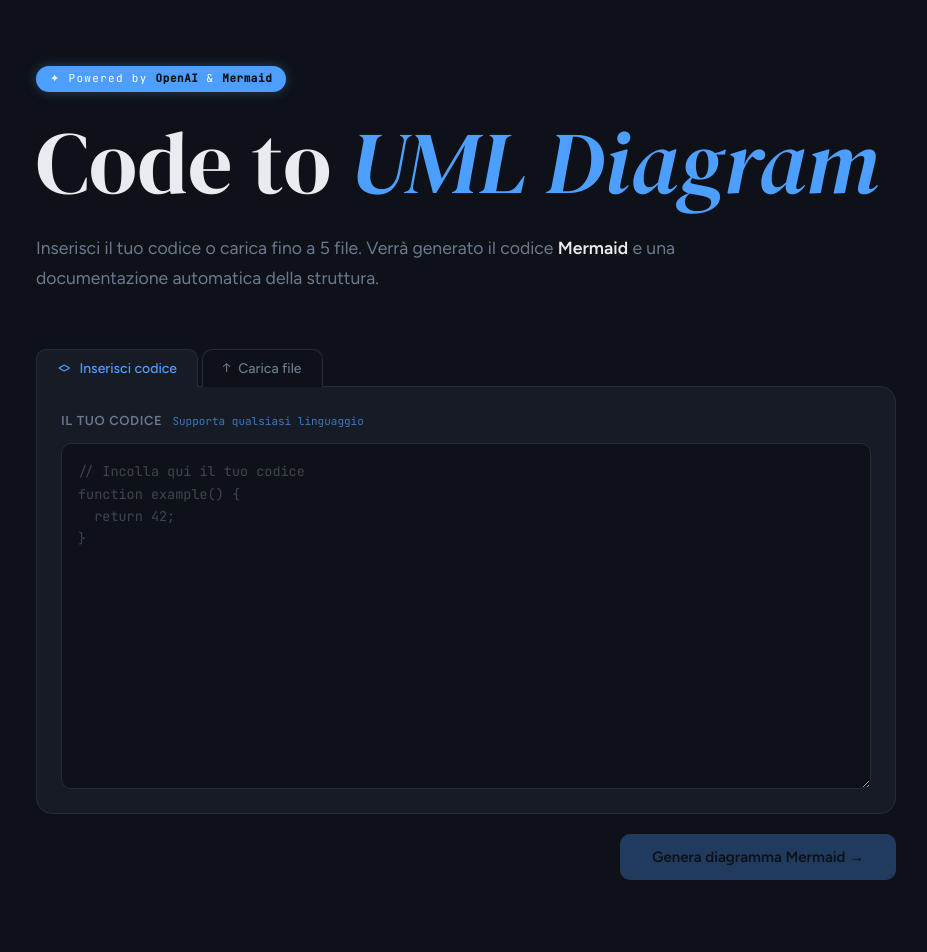
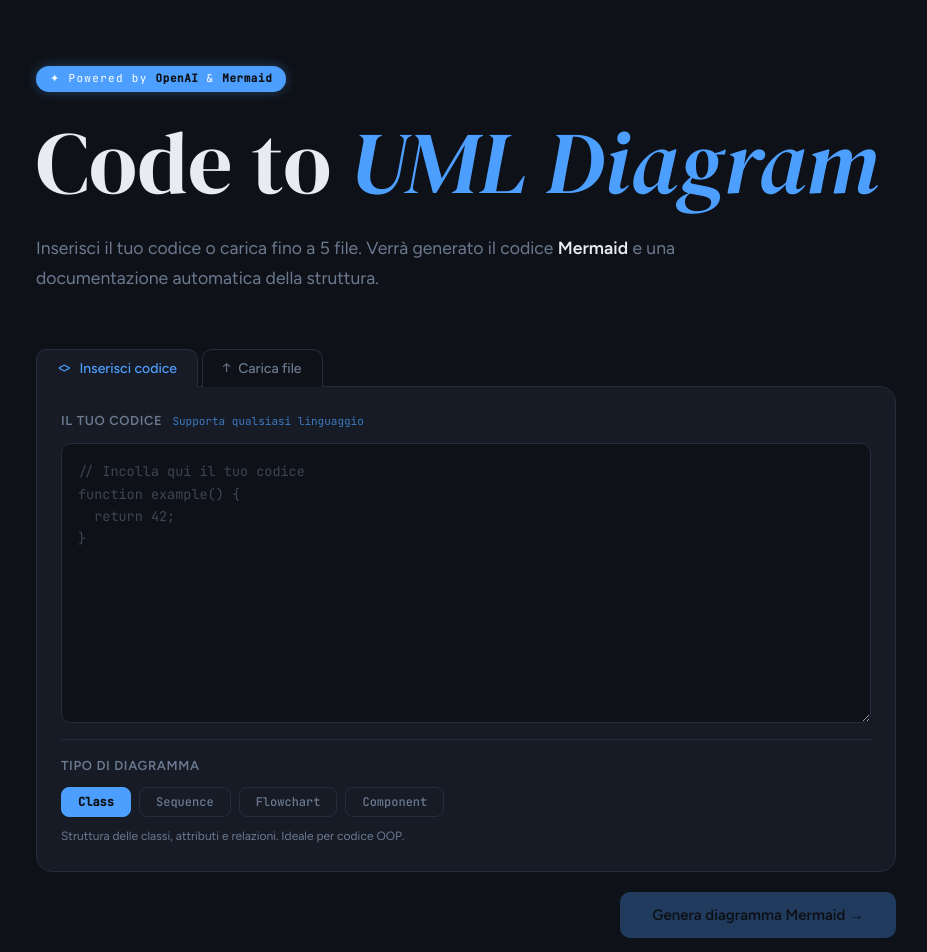
Before and after one commit to FlaXDeR/mermaid_generator, a React (Vite) app: page / in a window 1280 px wide. Shown: the top 952 px of the page, without its empty margins (174-1101 px from the left). Built offline with nearby package versions, Linux system fonts and the light colour scheme.

Commit message:
modifiche strutturali frontend selettore tipologia diagramma

```diff
--- a/src/frontend/pages/HomePage.tsx
+++ b/src/frontend/pages/HomePage.tsx
@@ -5,8 +5,32 @@ import OutputSection from './OutputSection';
 
 type InputMode = 'text' | 'file';
 type Phase = 'input' | 'loading' | 'output';
+export type DiagramType = 'class' | 'sequence' | 'flowchart' | 'component';
 
 const MAX_FILES = 5;
+
+const DIAGRAM_TYPES: { id: DiagramType; label: string; description: string }[] = [
+    {
+        id: 'class',
+        label: 'Class',
+        description: 'Struttura delle classi, attributi e relazioni. Ideale per codice OOP.',
+    },
+    {
+        id: 'sequence',
+        label: 'Sequence',
+        description: 'Flusso di chiamate tra oggetti nel tempo. Utile per capire il runtime.',
+    },
+    {
+        id: 'flowchart',
+        label: 'Flowchart',
+        description: 'Logica con condizioni e cicli. Più leggibile per chi non conosce UML.',
+    },
+    {
+        id: 'component',
+        label: 'Component',
+        description: 'Architettura ad alto livello con moduli e dipendenze.',
+    },
+];
 
 const MOCK_MERMAID = `classDiagram
   class UserService {
@@ -82,13 +106,13 @@ export default function HomePage() {
     const [isDragging, setIsDragging] = useState(false);
     const [mermaidCode, setMermaidCode] = useState<string | null>(null);
     const [docText, setDocText] = useState<string | null>(null);
+    const [selectedDiagram, setSelectedDiagram] = useState<DiagramType>('class');
     const fileInputRef = useRef<HTMLInputElement>(null);
 
     const addFiles = (incoming: FileList | File[]) => {
         const arr = Array.from(incoming);
         setDroppedFiles(prev => {
             const combined = [...prev, ...arr];
-            // Rimuove duplicati per nome e rispetta il limite
             const unique = combined.filter(
                 (f, i, self) => self.findIndex(x => x.name === f.name) === i
             );
@@ -139,6 +163,8 @@ export default function HomePage() {
         ? !codeText.trim()
         : droppedFiles.length === 0;
 
+    const selectedType = DIAGRAM_TYPES.find(d => d.id === selectedDiagram)!;
+
     return (
         <main>
             <header className="hero">
@@ -150,7 +176,6 @@ export default function HomePage() {
                 </h1>
                 <p className="hero-sub">
                     Inserisci il tuo codice o carica fino a 5 file. Verrà generato il codice <strong>Mermaid</strong> e una documentazione automatica della struttura.
-
                 </p>
             </header>
 
@@ -171,8 +196,9 @@ export default function HomePage() {
                         </button>
                     </div>
 
+                    <div className="panel">
                         {activeTab === 'text' && (
-                        <div className="panel">
+                            <>
                                 <label className="panel-label">
                                     Il tuo codice
                                     <span className="panel-hint">Supporta qualsiasi linguaggio</span>
@@ -182,14 +208,14 @@ export default function HomePage() {
                                     placeholder={`// Incolla qui il tuo codice\nfunction example() {\n  return 42;\n}`}
                                     value={codeText}
                                     onChange={(e) => setCodeText(e.target.value)}
-                                rows={14}
+                                    rows={10}
                                     spellCheck={false}
                                 />
-                        </div>
+                            </>
                         )}
 
                         {activeTab === 'file' && (
-                        <div className="panel">
+                            <>
                                 <label className="panel-label">
                                     Carica i file sorgente
                                     <span className="panel-hint">
@@ -197,7 +223,6 @@ export default function HomePage() {
                                     </span>
                                 </label>
 
-                            {/* Drop zone — sempre visibile finché non si raggiunge il limite */}
                                 {droppedFiles.length < MAX_FILES && (
                                     <div
                                         className={`drop-zone ${isDragging ? 'dragging' : ''}`}
@@ -229,7 +254,6 @@ export default function HomePage() {
                                     </div>
                                 )}
 
-                            {/* Lista file caricati */}
                                 {droppedFiles.length > 0 && (
                                     <ul className="file-list">
                                         {droppedFiles.map(file => (
@@ -254,8 +278,30 @@ export default function HomePage() {
                                         )}
                                     </ul>
                                 )}
+                            </>
+                        )}
+
+                        {/* Selettore tipo diagramma — sempre visibile nel pannello */}
+                        <div className="diagram-type-selector">
+                            <label className="panel-label">
+                                Tipo di diagramma
+                            </label>
+                            <div className="diagram-type-buttons">
+                                {DIAGRAM_TYPES.map(type => (
+                                    <button
+                                        key={type.id}
+                                        className={`diagram-type-btn ${selectedDiagram === type.id ? 'active' : ''}`}
+                                        onClick={() => setSelectedDiagram(type.id)}
+                                    >
+                                        {type.label}
+                                    </button>
+                                ))}
                             </div>
-                    )}
+                            <p className="diagram-type-description">
+                                {selectedType.description}
+                            </p>
+                        </div>
+                    </div>
 
                     <button
                         className="generate-btn"
@@ -280,6 +326,7 @@ export default function HomePage() {
                 <OutputSection
                     mermaidCode={mermaidCode}
                     docText={docText ?? ''}
+                    diagramType={selectedDiagram}
                     onReset={handleReset}
                 />
             )}
--- a/src/frontend/pages/OutputSection.tsx
+++ b/src/frontend/pages/OutputSection.tsx
@@ -1,5 +1,6 @@
 import { useEffect, useState, useRef } from 'react';
 import "../styles/OutputSection.css";
+import type { DiagramType } from './HomePage';
 
 function getTypewriterSpeed(length: number): number {
     if (length < 200) return 30;
@@ -7,41 +8,25 @@ function getTypewriterSpeed(length: number): number {
     return 4;
 }
 
-const DIAGRAM_TYPES = [
-    {
-        id: 'class',
-        label: 'Class',
-        description: 'Struttura delle classi, attributi e relazioni — ideale per codice orientato agli oggetti.',
-    },
-    {
-        id: 'sequence',
-        label: 'Sequence',
-        description: 'Flusso di chiamate tra oggetti nel tempo — utile per capire il comportamento a runtime.',
-    },
-    {
-        id: 'flowchart',
-        label: 'Flowchart',
-        description: 'Logica del codice con condizioni e cicli — più leggibile per chi non conosce UML.',
-    },
-    {
-        id: 'component',
-        label: 'Component',
-        description: 'Architettura ad alto livello con moduli e dipendenze — panoramica del sistema.',
-    },
-];
+const DIAGRAM_LABELS: Record<DiagramType, string> = {
+    class:     'Class Diagram',
+    sequence:  'Sequence Diagram',
+    flowchart: 'Flowchart',
+    component: 'Component Diagram',
+};
 
 interface OutputSectionProps {
     mermaidCode: string;
     docText: string;
+    diagramType: DiagramType;
     onReset: () => void;
 }
 
-export default function OutputSection({ mermaidCode, docText, onReset }: OutputSectionProps) {
+export default function OutputSection({ mermaidCode, docText, diagramType, onReset }: OutputSectionProps) {
     const [displayedCode, setDisplayedCode] = useState<string>('');
     const [typewriterDone, setTypewriterDone] = useState(false);
     const [copied, setCopied] = useState(false);
     const [docCopied, setDocCopied] = useState(false);
-    const [selectedDiagram, setSelectedDiagram] = useState('class');
     const timerRef = useRef<ReturnType<typeof setTimeout> | null>(null);
     const cancelledRef = useRef(false);
 
@@ -105,12 +90,9 @@ export default function OutputSection({ mermaidCode, docText, onReset }: OutputS
         console.log('Download PDF documento');
     };
 
-    const selectedType = DIAGRAM_TYPES.find(d => d.id === selectedDiagram)!;
-
     return (
         <section className="output-section phase-enter">
 
-            {/* ── Griglia tre colonne affiancate ── */}
             <div className="output-grid">
 
                 {/* Sinistra — codice Mermaid */}
@@ -140,28 +122,17 @@ export default function OutputSection({ mermaidCode, docText, onReset }: OutputS
                 {/* Centro — diagramma UML */}
                 <div className={`output-card diagram-card ${typewriterDone ? 'visible' : ''}`}>
                     <div className="card-header">
-                        <span className="card-title">Diagramma UML</span>
+                        <div className="card-header-left">
+                            <span className="card-title">Diagramma UML</span>
+                            {/* Badge tipo diagramma generato */}
+                            <span className="diagram-type-badge">
+                                {DIAGRAM_LABELS[diagramType]}
+                            </span>
+                        </div>
                         <button className="card-btn download" onClick={handleDownloadPDF}>
                             ↓ Scarica PDF
                         </button>
                     </div>
-
-                    <div className="diagram-selector">
-                        <p className="selector-label">Seleziona il tipo di diagramma</p>
-                        <div className="selector-buttons">
-                            {DIAGRAM_TYPES.map(type => (
-                                <button
-                                    key={type.id}
-                                    className={`selector-btn ${selectedDiagram === type.id ? 'active' : ''}`}
-                                    onClick={() => setSelectedDiagram(type.id)}
-                                >
-                                    {type.label}
-                                </button>
-                            ))}
-                        </div>
-                        <p className="selector-description">{selectedType.description}</p>
-                    </div>
-
                     <div className="diagram-area">
                         <p className="diagram-placeholder">Il diagramma apparirà qui</p>
                     </div>
--- a/src/frontend/styles/HomePage.css
+++ b/src/frontend/styles/HomePage.css
@@ -382,3 +382,51 @@
     .hero-title { font-size: 2.8rem; }
     .generate-btn { width: 100%; text-align: center; }
 }
+
+/* Selettore tipo diagramma nel pannello input */
+.diagram-type-selector {
+    display: flex;
+    flex-direction: column;
+    gap: 10px;
+    padding-top: 16px;
+    border-top: 1px solid var(--border);
+    margin-top: 4px;
+}
+
+.diagram-type-buttons {
+    display: flex;
+    gap: 8px;
+}
+
+.diagram-type-btn {
+    font-family: var(--font-mono);
+    font-size: 12px;
+    font-weight: 500;
+    padding: 6px 16px;
+    border-radius: 8px;
+    border: 1px solid var(--border);
+    background: transparent;
+    color: var(--text-muted);
+    cursor: pointer;
+    transition: color 0.2s, border-color 0.2s, background 0.2s;
+}
+
+.diagram-type-btn:hover {
+    color: var(--accent);
+    border-color: var(--accent);
+}
+
+.diagram-type-btn.active {
+    background: var(--accent);
+    border-color: var(--accent);
+    color: #0e1117;
+    font-weight: 600;
+}
+
+.diagram-type-description {
+    font-family: var(--font-body);
+    font-size: 12px;
+    color: var(--text-muted);
+    line-height: 1.5;
+    min-height: 20px;
+}
--- a/src/frontend/styles/OutputSection.css
+++ b/src/frontend/styles/OutputSection.css
@@ -70,6 +70,25 @@
     border-bottom: 1px solid var(--border);
     background: var(--bg);
     flex-shrink: 0;
+}
+
+/* Header con titolo + badge affiancati */
+.card-header-left {
+    display: flex;
+    align-items: center;
+    gap: 10px;
+}
+
+/* Badge tipo diagramma generato */
+.diagram-type-badge {
+    font-family: var(--font-mono);
+    font-size: 10px;
+    font-weight: 500;
+    color: var(--accent);
+    border: 1px solid var(--accent);
+    padding: 3px 10px;
+    border-radius: 8px;
+    opacity: 0.8;
 }
 
 .card-title {
@@ -246,7 +265,7 @@
 /* 576px (body) = 576px diagram-area, il selettore è extra sopra */
 .diagram-area {
     padding: 20px;
-    height: 430px;
+    height: 576px;
     display: flex;
     align-items: center;
     justify-content: center;
```
Lines whose indentation alone changed are shown as unchanged.
